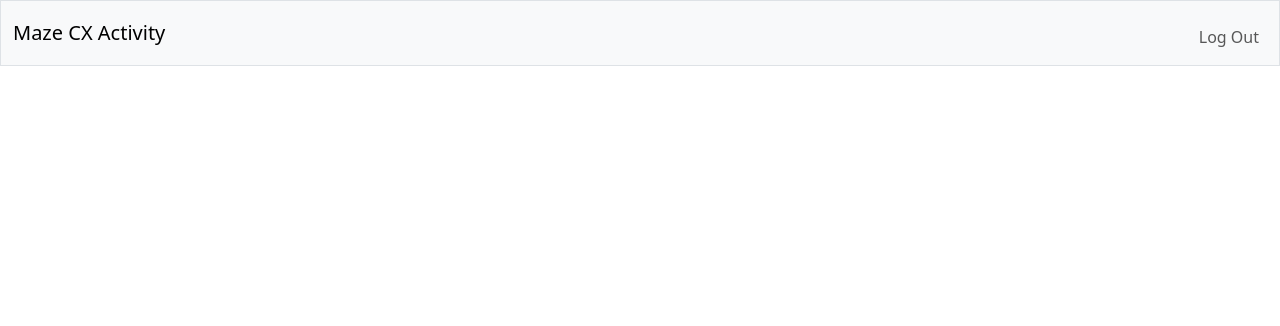
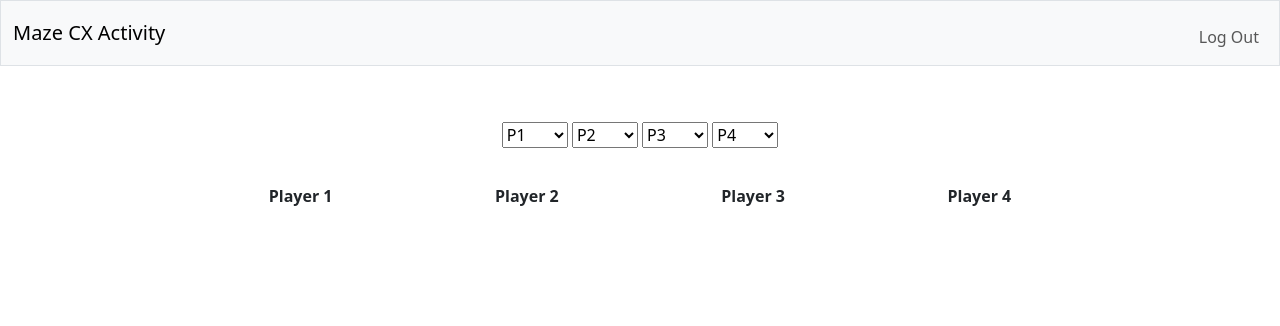
Before and after one commit to ernmin/maze, a Flask app: page / in a window 1280 px wide. Shown: the top 326 px of the page. Run offline with Flask 3, Linux system fonts and the light colour scheme; a user stored in the database is signed in; lists and menus that the app fills with data are empty; some libraries are stand-ins or nearby versions.

Commit message:
Update Index Page Create the options and tables in index.html Link styles.css to display index.html correctly

```diff
--- a/app.py
+++ b/app.py
@@ -24,6 +24,7 @@ def login_required(f):
 @app.route('/')
 @login_required
 def index():
+    #create table in SQL to store the moves
     return render_template('index.html')
 
 @app.route("/register", methods=["GET", "POST"])
--- /dev/null
+++ b/static/styles.css
@@ -0,0 +1,31 @@
+.section {
+    padding-bottom: 1rem;
+    padding-left: 2rem;
+    padding-right: 2rem;
+    padding-top: 0.5rem;
+}
+
+.container {
+    margin-left: auto;
+    margin-right: auto;
+    padding-left: 15px;
+    padding-right: 15px;
+    text-align: center;
+    width: 90%;
+}
+
+table {
+    background-color: transparent;
+    margin-bottom: 1rem;
+    width: 100%;
+}
+
+table th,
+table td {
+    padding: 0.75rem;
+    vertical-align: middle;
+}
+
+tbody tr:nth-of-type(odd) {
+    background-color: rgb(179, 208, 255, 0.3)
+}
--- a/templates/index.html
+++ b/templates/index.html
@@ -5,4 +5,53 @@
 {% endblock %}
 
 {% block main %}
+<div class="container">
+    <div class="section">
+        <form action="/" method="post">
+            <select name="P1">
+                <option disabled selected value="">P1</option>
+                <option>Up</option>
+                <option>Down</option>
+                <option>Left</option>
+                <option>Right</option>
+            </select>
+            <select name="P2">
+                <option disabled selected value="">P2</option>
+                <option>Up</option>
+                <option>Down</option>
+                <option>Left</option>
+                <option>Right</option>
+            </select>
+            <select name="P3">
+                <option disabled selected value="">P3</option>
+                <option>Up</option>
+                <option>Down</option>
+                <option>Left</option>
+                <option>Right</option>
+            </select>
+            <select name="P4">
+                <option disabled selected value="">P4</option>
+                <option>Up</option>
+                <option>Down</option>
+                <option>Left</option>
+                <option>Right</option>
+            </select>
+        </form>
+    </div>
+    <div class="section">
+        <table>
+            <thead>
+                <tr>
+                    <th>Player 1</th>
+                    <th>Player 2</th>
+                    <th>Player 3</th>
+                    <th>Player 4</th>
+                </tr>
+            </thead>
+            <tbody>
+<!--Loop through the database entries to display them in this table -->
+            </tbody>
+        </table>
+    </div>
+</div>
 {% endblock %}
--- a/templates/layout.html
+++ b/templates/layout.html
@@ -12,8 +12,9 @@
 
         <!-- https://favicon.io/emoji-favicons/money-bag/
         <link href="/static/favicon.ico" rel="icon">
+          -->
 
-        <link href="/static/styles.css" rel="stylesheet">   -->
+        <link href="/static/styles.css" rel="stylesheet">
 
         <title>Maze: {% block title %}{% endblock %}</title>
 
```
Also changed, not shown: maze.db, 2 other files.
